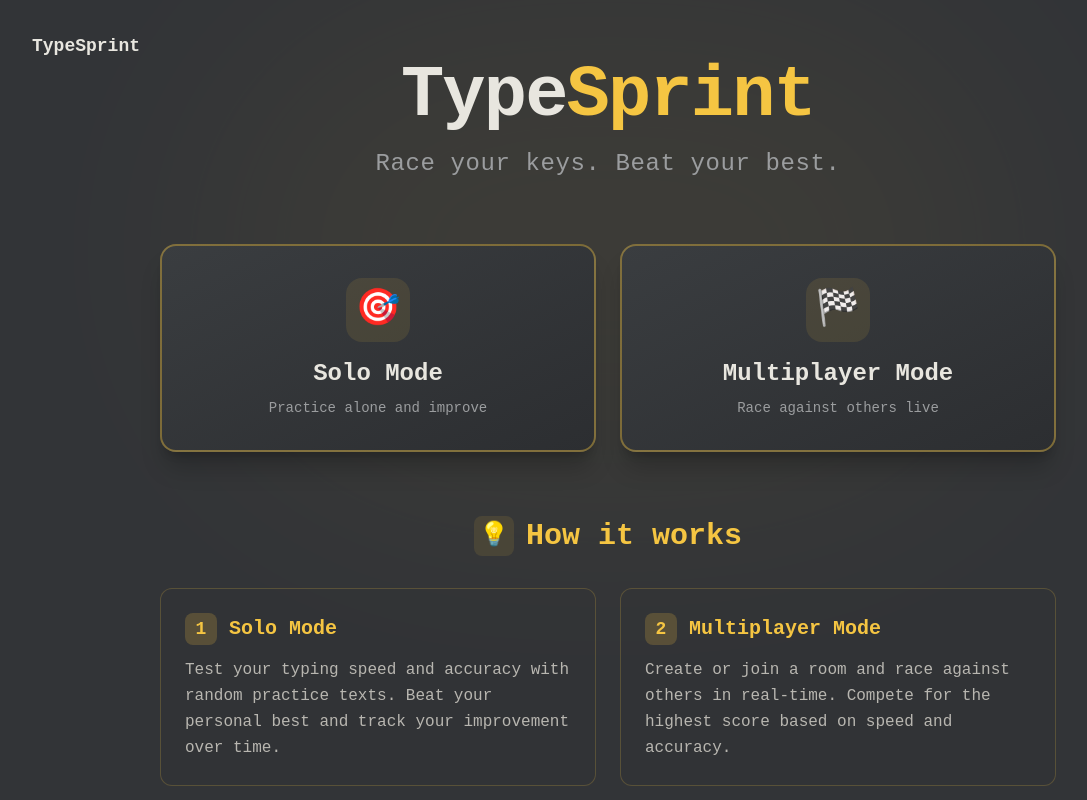
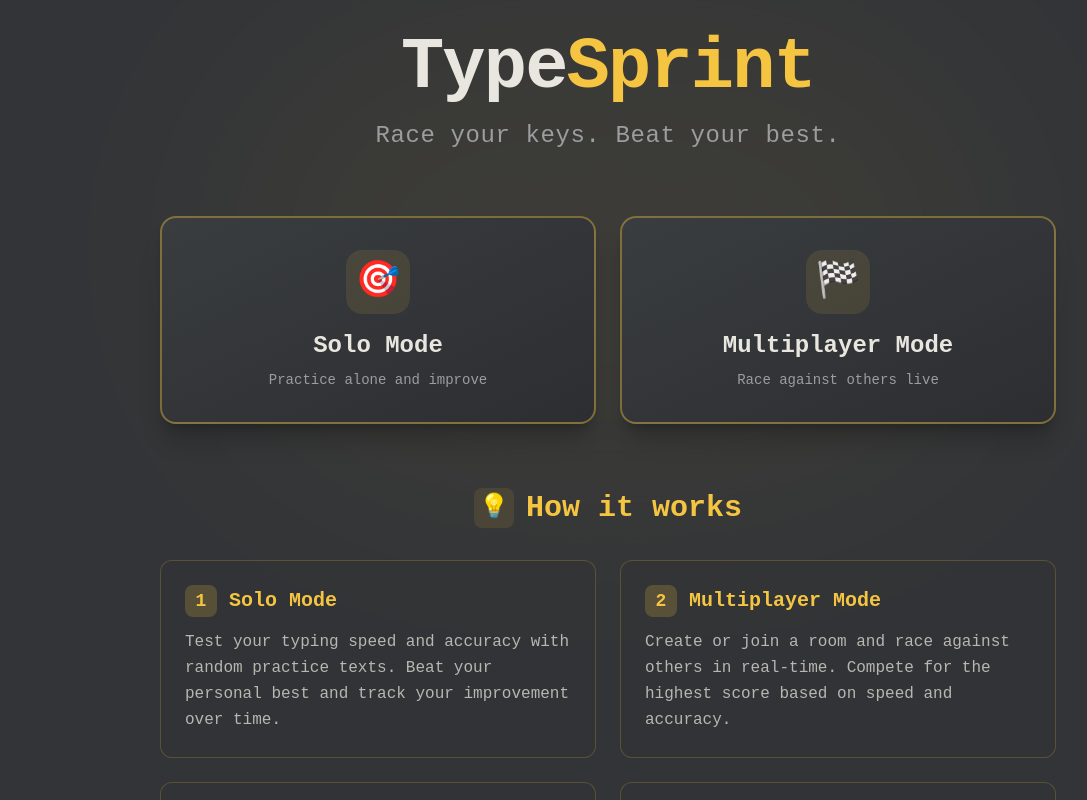
Before and after one commit to chvlpont/typesprint, a Next.js app: page / in a window 1280 px wide. Shown: the top 800 px of the page, without its empty margins (32-1119 px from the left). Built offline with nearby package versions, Linux system fonts and the light colour scheme.

Commit message:
remove typesprint header

```diff
--- a/app/page.tsx
+++ b/app/page.tsx
@@ -5,17 +5,6 @@ export default function Home() {
     <div className="relative flex min-h-screen flex-col items-center justify-between overflow-hidden bg-[#323437] px-4 py-8 text-[#e8e6df]">
       {/* Ambient background glow */}
       <div className="pointer-events-none absolute left-1/2 top-0 h-[500px] w-[800px] -translate-x-1/2 rounded-full bg-[#f5c542] opacity-5 blur-[120px]"></div>
-
-      {/* Header */}
-      <header className="relative z-10 w-full max-w-6xl">
-        <div className="flex items-center justify-between">
-          <div className="flex items-center gap-3">
-            <span className="text-lg font-semibold text-[#e8e6df]">
-              TypeSprint
-            </span>
-          </div>
-        </div>
-      </header>
 
       {/* Main Content */}
       <main className="relative z-10 flex w-full max-w-5xl flex-col items-center justify-center gap-16">
```
